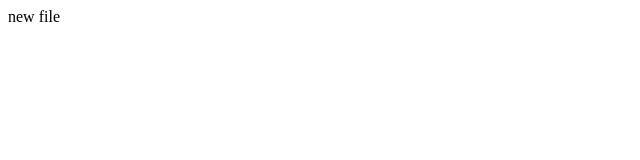
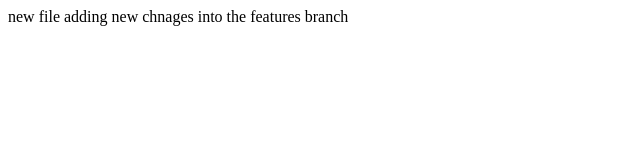
Before and after one commit to moarray28/conflict_merge, a plain HTML site: page index.html in a window 1280 px wide. Shown: the whole page, without its empty margins (0-640 px from the left). Drawn offline with Linux system fonts and the light colour scheme.

Commit message:
adding to features

```diff
--- a/index.html
+++ b/index.html
@@ -5,6 +5,6 @@
 </title>
 
 <body>
-	new file
+	new file adding new chnages into the features branch
 </body>
 </html>
```
